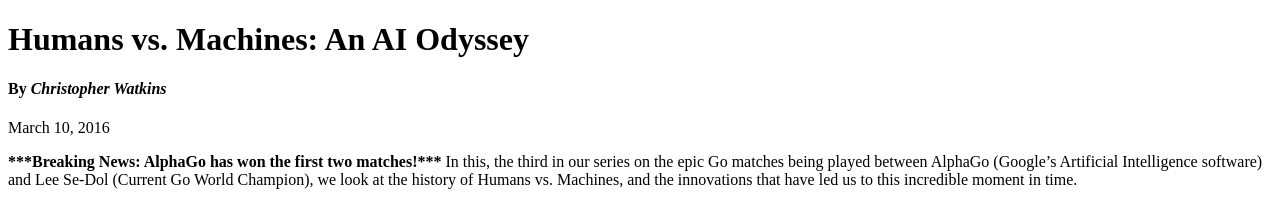
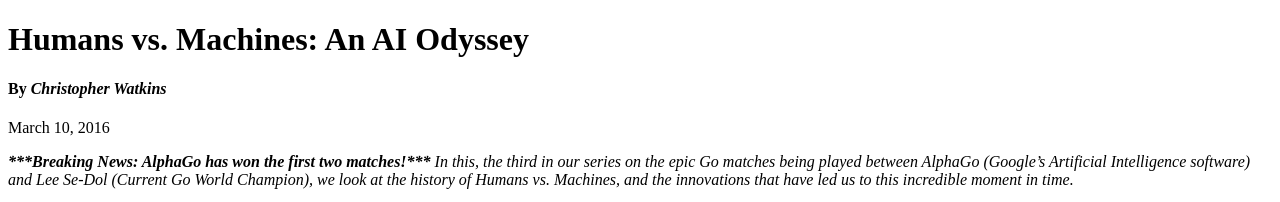
Before and after one commit to sinhaDroid/MockupToArticle, a plain HTML site: page index.html in a window 1280 px wide. Shown: the top 202 px of the page. Drawn offline with Linux system fonts and the light colour scheme; grey boxes are pictures that could not be loaded.

Commit message:
final changes

```diff
--- a/index.html
+++ b/index.html
@@ -13,7 +13,7 @@
 
   <p>March 10, 2016</p>
 
-  <p><strong>***Breaking News: AlphaGo has won the first two matches!***</strong> In this, the third in our series on the epic Go matches being played between AlphaGo (Google’s Artificial Intelligence software) and Lee Se-Dol (Current Go World Champion), we look at the history of Humans vs. Machines, and the innovations that have led us to this incredible moment in time.</i></p>
+  <p><em><strong>***Breaking News: AlphaGo has won the first two matches!***</strong> In this, the third in our series on the epic Go matches being played between AlphaGo (Google’s Artificial Intelligence software) and Lee Se-Dol (Current Go World Champion), we look at the history of Humans vs. Machines, and the innovations that have led us to this incredible moment in time.</em></p>
 
   <img src="http://i2.wp.com/blog.udacity.com/wp-content/uploads/2016/03/56df2490a351d802222160.gif" alt="Machine Learning Logo" />
 
```
